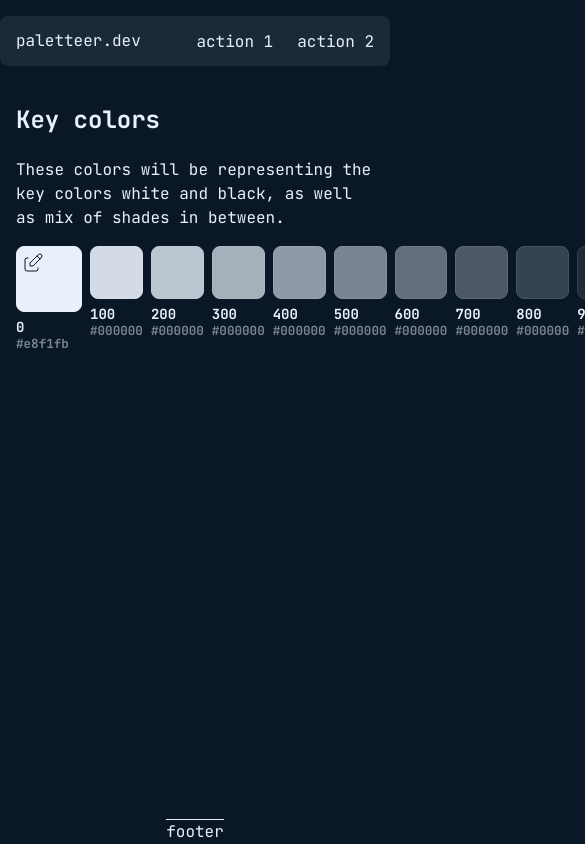
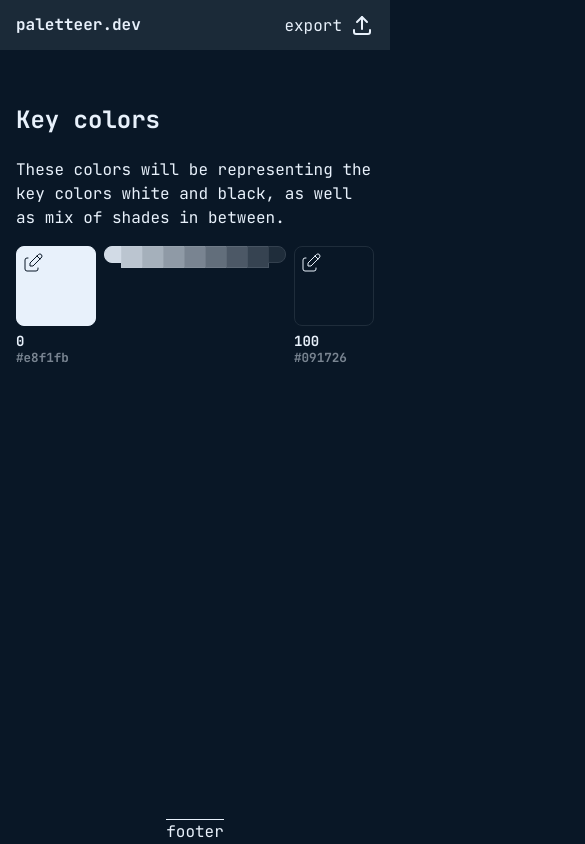
Before and after one commit to pthorsson/paletteer.dev, a Svelte app: page / in a window 390 px wide. Shown: the top 844 px of the page, 585 px wide, since content can reach past the window. Built offline with nearby package versions, Linux system fonts and the light colour scheme.

Commit message:
various responsive fixes

```diff
--- a/src/components/Header.svelte
+++ b/src/components/Header.svelte
@@ -1,11 +1,15 @@
 <script lang="ts">
+  import { ICON_STROKE } from '$lib/constants';
+  import { IconDownload, IconUpload } from '@tabler/icons-svelte';
 </script>
 
 <header>
   <a href="/" class="action logo">paletteer.dev</a>
   <div class="actions">
-    <button class="action">action 1</button>
-    <button class="action">action 2</button>
+    <button class="action">
+      <span>export</span>
+      <IconUpload stroke={ICON_STROKE} />
+    </button>
   </div>
 </header>
 
@@ -15,7 +19,8 @@
     top: var(--base-2);
     flex: 0 0 auto;
     display: flex;
-    backdrop-filter: blur(10px);
+    -webkit-backdrop-filter: blur(5px);
+    backdrop-filter: blur(5px);
     color: var(--fg);
     justify-content: space-between;
     align-items: center;
@@ -37,7 +42,8 @@
     display: flex;
     cursor: pointer;
     align-items: center;
-    font-weight: 500;
+    gap: var(--base-1);
+    font-weight: 400;
     padding: 0;
     margin: 0;
     border: 0;
@@ -53,4 +59,15 @@
   .action:hover {
     background-color: var(--component-2);
   }
+
+  .logo {
+    font-weight: 700;
+  }
+
+  @media (max-width: 1000px) {
+    header {
+      border-radius: 0px;
+      top: 0px;
+    }
+  }
 </style>
--- a/src/components/KeyColorRange.svelte
+++ b/src/components/KeyColorRange.svelte
@@ -14,11 +14,13 @@
     --color-fg="var(--bg)"
   />
   {#each shades as _, i}
-    <ColorSample
-      tone={(i + 1) * 100}
-      hex="#000000"
-      --color="color-mix(in srgb, var(--fg), var(--bg) {(i + 1) * 10}%)"
-    />
+    <div class="shade">
+      <ColorSample
+        tone={(i + 1) * 100}
+        hex="#000000"
+        --color="color-mix(in srgb, var(--fg), var(--bg) {(i + 1) * 10}%)"
+      />
+    </div>
   {/each}
   <ColorSample
     tone={100}
@@ -31,7 +33,44 @@
 
 <style>
   .list {
-    display: flex;
+    display: grid;
     gap: var(--base-1);
+    grid-template-columns: repeat(11, 1fr);
+  }
+
+  @media (max-width: 1000px) {
+    .list {
+      grid-template-columns: 80px repeat(9, 1fr) 80px;
+    }
+
+    .shade {
+      margin: 0px calc(var(--sub-base-1) * -1 - 0.5px);
+    }
+
+    .shade:nth-child(2) {
+      margin-left: 0;
+    }
+
+    .shade:nth-last-child(2) {
+      margin-right: 0;
+    }
+
+    :global(.shade .color.color) {
+      border-radius: 0px;
+    }
+
+    :global(.shade:nth-child(2) .color.color) {
+      border-top-left-radius: var(--base-1);
+      border-bottom-left-radius: var(--base-1);
+    }
+
+    :global(.shade:nth-last-child(2) .color.color) {
+      border-top-right-radius: var(--base-1);
+      border-bottom-right-radius: var(--base-1);
+    }
+
+    :global(.shade .info.info) {
+      display: none;
+    }
   }
 </style>
--- a/src/components/Slider.svelte
+++ b/src/components/Slider.svelte
@@ -21,6 +21,7 @@
   data-value={value}
 >
   <input
+    class="input"
     type="range"
     {min}
     {max}
@@ -37,7 +38,7 @@
 </div>
 
 <style>
-  input {
+  .input {
     position: relative;
     display: block;
     width: 100%;
--- /dev/null
+++ b/src/lib/constants.ts
@@ -0,0 +1 @@
+export const ICON_STROKE = 2;
```
